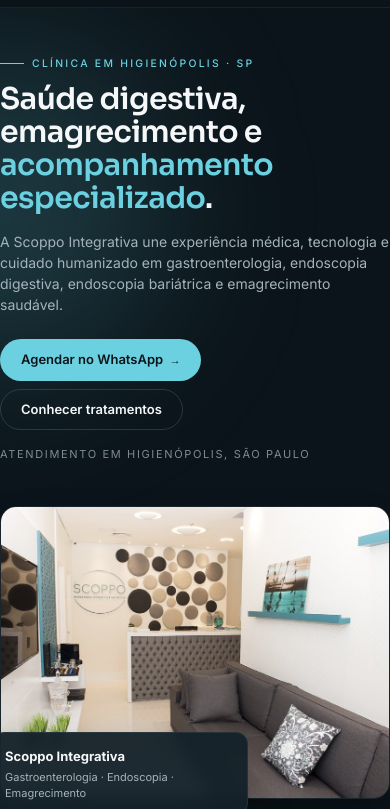
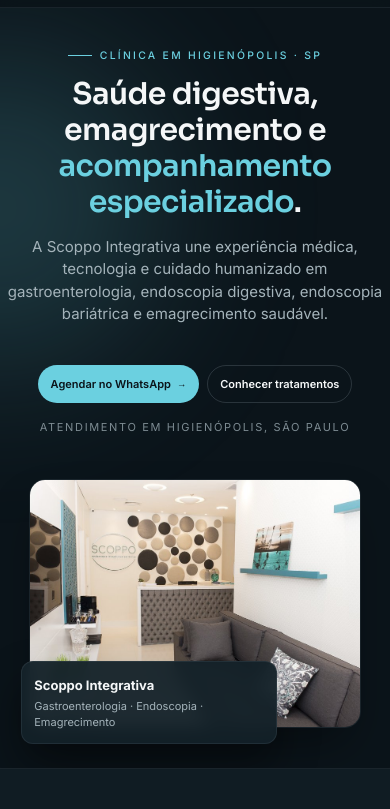
Before and after one commit to ivtr7/scoppo, a plain HTML site: page index.html in a window 390 px wide. Shown: the part 49-858 px from the top of the page. Drawn offline with Linux system fonts and the light colour scheme.

Commit message:
Add files via upload

```diff
--- a/css/estilo.css
+++ b/css/estilo.css
@@ -28,7 +28,12 @@
 
 /* ---------- Reset básico ---------- */
 *, *::before, *::after { box-sizing: border-box; }
-html, body { margin: 0; padding: 0; }
+html, body {
+  margin: 0;
+  padding: 0;
+  overflow-x: hidden;
+  width: 100%;
+}
 html { scroll-behavior: smooth; }
 img { display: block; max-width: 100%; height: auto; }
 a { color: inherit; text-decoration: none; }
@@ -57,9 +62,9 @@
   width: 100%;
   max-width: var(--largura-max);
   margin: 0 auto;
-  padding: 0 1.5rem;
+  padding: 0 24px;
 }
-@media (min-width: 768px) { .container { padding: 0 2rem; } }
+@media (min-width: 768px) { .container { padding: 0 40px; } }
 
 /* ---------- "Sobrancelha" (eyebrow) ---------- */
 .sobrancelha {
@@ -196,7 +201,7 @@
 }
 .hero h1 {
   font-size: 1.875rem;
-  line-height: 1.1;
+  line-height: 1.2;
   margin-top: 0.75rem;
 }
 .hero .destaque { color: var(--cor-marca); }
@@ -211,6 +216,33 @@
 .hero-acoes {
   display: flex; flex-wrap: wrap; gap: 0.5rem;
   margin-top: 1.5rem;
+}
+
+/* Ajustes exclusivos para o mobile do Hero */
+@media (max-width: 767px) {
+  .hero-inner > div:first-child {
+    text-align: center;
+    display: flex;
+    flex-direction: column;
+    align-items: center;
+  }
+  .hero-acoes {
+    justify-content: center;
+    flex-wrap: nowrap; /* Força os botões a ficarem na mesma linha */
+    gap: 0.5rem;
+  }
+  .hero-acoes .botao {
+    justify-content: center;
+    padding: 0.625rem 0.75rem; /* Ajusta o padding para um tamanho agradável */
+    font-size: 11px; /* Fonte levemente menor para garantir que não quebre a linha */
+  }
+  .hero p.descricao {
+    font-size: 15px; /* Leitura um pouco melhor centralizada */
+  }
+  .hero-imagem-wrap {
+    width: 85%;
+    margin: 0 auto;
+  }
 }
 .hero-endereco {
   margin-top: 1rem;
--- a/index.html
+++ b/index.html
@@ -8,7 +8,7 @@
   <link rel="preconnect" href="https://fonts.googleapis.com" />
   <link rel="preconnect" href="https://fonts.gstatic.com" crossorigin />
   <link href="https://fonts.googleapis.com/css2?family=Inter:wght@400;500;600;700&family=Sora:wght@500;600;700&display=swap" rel="stylesheet" />
-  <link rel="stylesheet" href="css/estilo.css" />
+  <link rel="stylesheet" href="css/estilo.css?v=6" />
 </head>
 <body data-pagina="home">
   <div id="cabecalho"></div>
```
